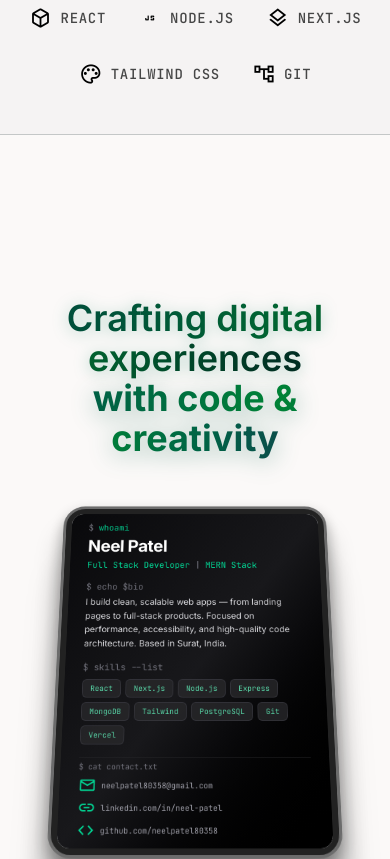
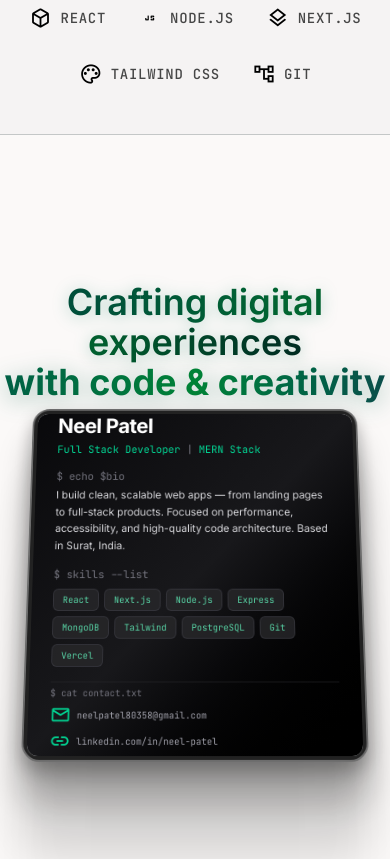
Before and after one commit to Neel0005/Portfolio, a React (Vite) app: page / in a window 390 px wide. Shown: the part 1020-1879 px from the top of the page. Built offline with nearby package versions, Linux system fonts and the light colour scheme.

Commit message:
feat: add ContainerScroll animation component with responsive framer-motion effects

```diff
--- a/src/components/ui/container-scroll-animation.jsx
+++ b/src/components/ui/container-scroll-animation.jsx
@@ -22,23 +22,24 @@ export const ContainerScroll = ({
     };
   }, []);
 
+  // Softer animation values on mobile for a smoother, less dramatic effect
   const scaleDimensions = () => {
-    return isMobile ? [0.7, 0.9] : [1.05, 1];
+    return isMobile ? [0.85, 0.98] : [1.05, 1];
   };
 
-  const rotate = useTransform(scrollYProgress, [0, 1], [20, 0]);
+  const rotate = useTransform(scrollYProgress, [0, 1], isMobile ? [8, 0] : [20, 0]);
   const scale = useTransform(scrollYProgress, [0, 1], scaleDimensions());
-  const translate = useTransform(scrollYProgress, [0, 1], [0, -100]);
+  const translate = useTransform(scrollYProgress, [0, 1], isMobile ? [0, -40] : [0, -100]);
 
   return (
     <div
-      className="h-[60rem] md:h-[80rem] flex items-center justify-center relative p-2 md:p-20"
+      className="h-[50rem] md:h-[80rem] flex items-center justify-center relative px-1 md:p-20"
       ref={containerRef}
     >
       <div
-        className="py-10 md:py-40 w-full relative"
+        className="py-6 md:py-40 w-full relative"
         style={{
-          perspective: "1000px",
+          perspective: isMobile ? "600px" : "1000px",
         }}
       >
         <Header translate={translate} titleComponent={titleComponent} />
@@ -76,9 +77,9 @@ export const Card = ({
         boxShadow:
           "0 0 #0000004d, 0 9px 20px #0000004a, 0 37px 37px #00000042, 0 84px 50px #00000026, 0 149px 60px #0000000a, 0 233px 65px #00000003",
       }}
-      className="max-w-5xl -mt-12 mx-auto h-[30rem] md:h-[40rem] w-full border-4 border-[#6C6C6C] p-2 md:p-6 bg-[#222222] rounded-[30px] shadow-2xl"
+      className="max-w-5xl -mt-8 md:-mt-12 mx-auto h-[25rem] md:h-[40rem] w-full border-2 md:border-4 border-[#6C6C6C] p-1 md:p-6 bg-[#222222] rounded-[20px] md:rounded-[30px] shadow-2xl"
     >
-      <div className="h-full w-full overflow-hidden rounded-2xl bg-gray-100 dark:bg-zinc-900 md:rounded-2xl md:p-4">
+      <div className="h-full w-full overflow-hidden rounded-xl md:rounded-2xl bg-gray-100 dark:bg-zinc-900 md:p-4">
         {children}
       </div>
     </motion.div>
```
